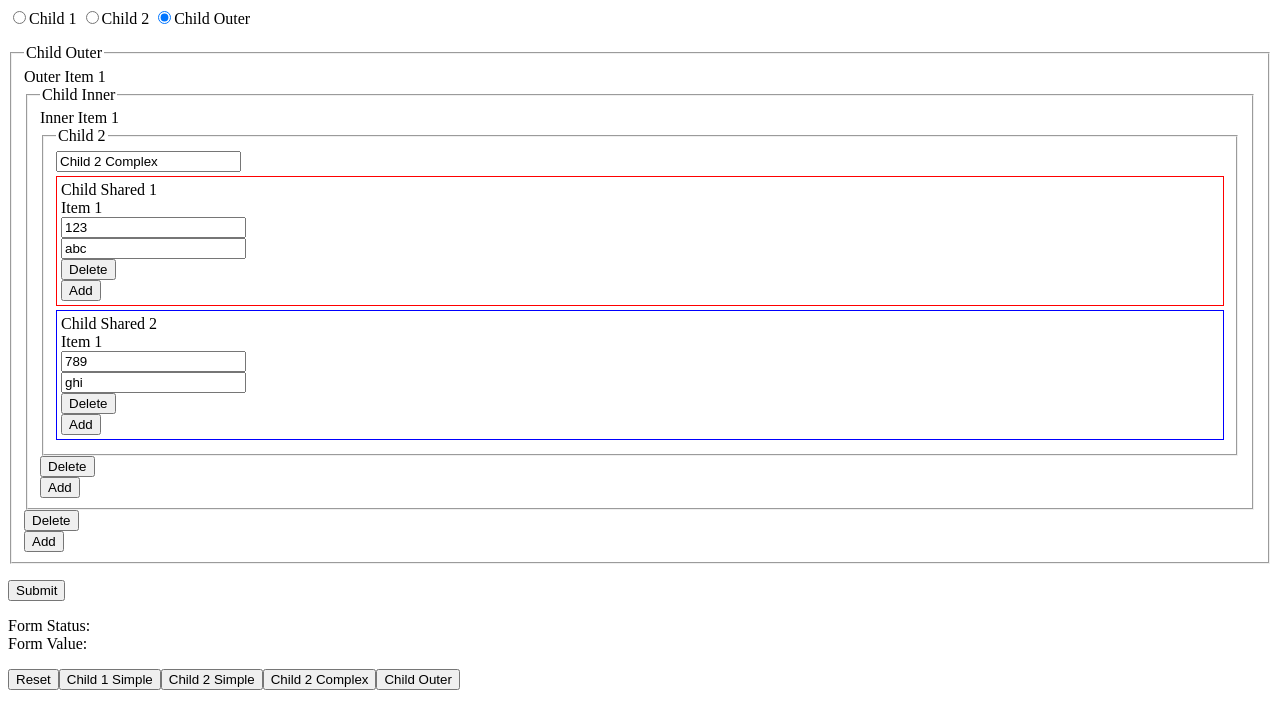
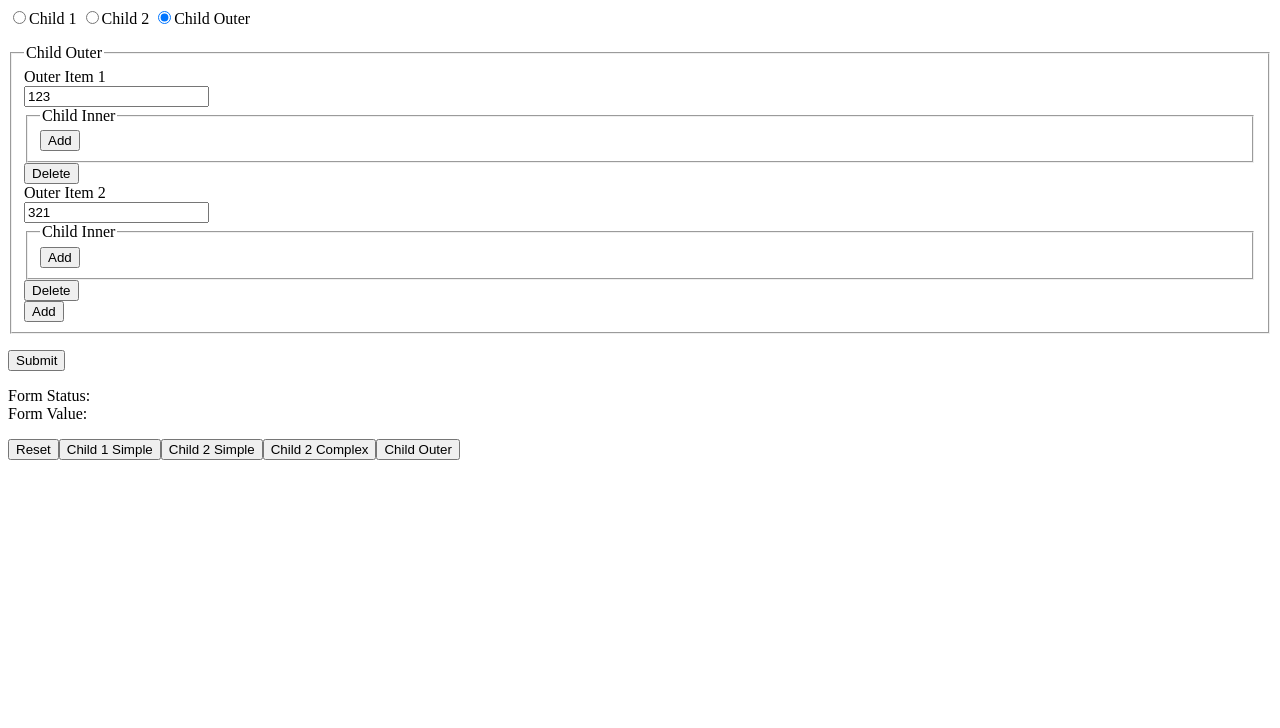
Before and after one commit to jrdutton/nested-forms-poc, an Angular app: page / in a window 1280 px wide. Both pictures are taken after a click on the button "Child Outer". Shown: the top 728 px of the page. Built offline with nearby package versions, Linux system fonts and the light colour scheme.

Commit message:
Simplification

```diff
--- a/src/app/sub-forms/child-inner/child-inner.component.html
+++ b/src/app/sub-forms/child-inner/child-inner.component.html
@@ -2,9 +2,9 @@
   <legend>Child Inner</legend>
   <div formArrayName="fa">
     <ng-container *ngFor="let item of fa.controls; let i = index">
-      <div [formGroup]="fa.controls[i]" [formGroupName]="i">
+      <div [formGroupName]="i">
         <label>Inner Item {{ i + 1 }} </label>
-        <app-child2 [child2]="child2(i)"></app-child2>
+        <input formControlName="input" />
       </div>
       <button type="button" (click)="delete(i)">Delete</button>
     </ng-container>
--- a/src/app/sub-forms/child-inner/child-inner.component.ts
+++ b/src/app/sub-forms/child-inner/child-inner.component.ts
@@ -2,7 +2,6 @@ import { Component, Input, OnDestroy, OnInit } from '@angular/core';
 import { AbstractControl, ControlContainer, FormArray, FormBuilder, FormGroup, FormGroupDirective } from '@angular/forms';
 import { FormUtilsService } from 'src/app/core/form-utils.service';
 import { ChildInner } from './child-inner.model';
-import { Child2 } from '../child2/child2.model';
 
 @Component({
   selector: 'app-child-inner',
@@ -45,15 +44,9 @@ export class ChildInnerComponent implements OnInit, OnDestroy {
     this.fa.removeAt(i);
   }
 
-  child2(i: number) {
-    return this._childInner && this._childInner.fa[i] && this._childInner.fa[i].child2
-      ? this._childInner.fa[i].child2
-      : ({ childShared1: {}, childShared2: {} } as Child2);
-  }
-
   faItemFactory(): AbstractControl {
     return this.fb.group({
-      fa: this.fb.array([])
+      input: this.fb.control('')
     });
   }
 }
--- a/src/app/sub-forms/child-inner/child-inner.model.ts
+++ b/src/app/sub-forms/child-inner/child-inner.model.ts
@@ -1,5 +1,5 @@
 import { Child2 } from '../child2/child2.model';
 
 export interface ChildInner {
-  fa: { child2: Child2 }[];
+  fa: { input: string }[];
 }
--- a/src/app/sub-forms/child-outer/child-outer.component.html
+++ b/src/app/sub-forms/child-outer/child-outer.component.html
@@ -4,7 +4,8 @@
     <ng-container *ngFor="let item of fa.controls; let i = index">
       <div [formGroup]="fa.controls[i]" [formGroupName]="i">
         <label>Outer Item {{ i + 1 }} </label>
-        <app-child-inner [childInner]="childInner(i)"></app-child-inner>
+        <input formControlName="input" />
+        <app-child-inner></app-child-inner>
       </div>
       <button type="button" (click)="delete(i)">Delete</button>
     </ng-container>
--- a/src/app/sub-forms/child-outer/child-outer.component.ts
+++ b/src/app/sub-forms/child-outer/child-outer.component.ts
@@ -45,15 +45,9 @@ export class ChildOuterComponent implements OnInit, OnDestroy {
     this.fa.removeAt(i);
   }
 
-  childInner(i: number) {
-    return this._childOuter && this._childOuter.fa[i] && this._childOuter.fa[i].childInner
-      ? this._childOuter.fa[i].childInner
-      : ({
-          fa: []
-        } as ChildInner);
-  }
-
   faItemFactory(): AbstractControl {
-    return this.fb.group({});
+    return this.fb.group({
+      input: this.fb.control('')
+    });
   }
 }
--- a/src/app/sub-forms/child-outer/child-outer.model.ts
+++ b/src/app/sub-forms/child-outer/child-outer.model.ts
@@ -1,5 +1,5 @@
 import { ChildInner } from '../child-inner/child-inner.model';
 
 export interface ChildOuter {
-  fa: { childInner: ChildInner }[];
+  fa: { input: string; childInner: ChildInner }[];
 }
--- a/src/app/sub-forms/parent-page/parent-page.component.ts
+++ b/src/app/sub-forms/parent-page/parent-page.component.ts
@@ -51,18 +51,21 @@ export class ParentPageComponent implements OnInit {
     childOuter: {
       fa: [
         {
+          input: '123',
           childInner: {
             fa: [
               {
-                child2: {
-                  fc: 'Child 2 Complex',
-                  childShared1: {
-                    fa: [{ inner1: '123', inner2: 'abc' }]
-                  },
-                  childShared2: {
-                    fa: [{ inner1: '789', inner2: 'ghi' }]
-                  }
-                }
+                input: '456'
+              }
+            ]
+          }
+        },
+        {
+          input: '321',
+          childInner: {
+            fa: [
+              {
+                input: '654'
               }
             ]
           }
```
